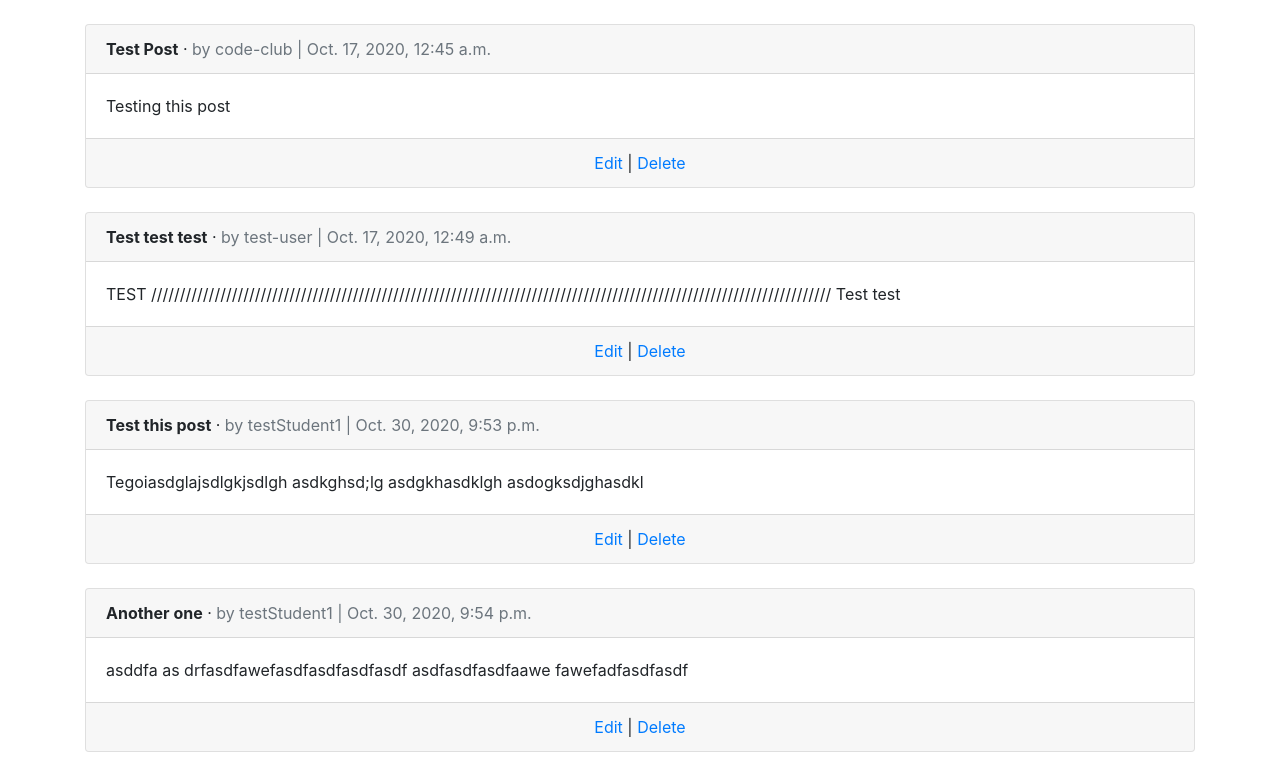
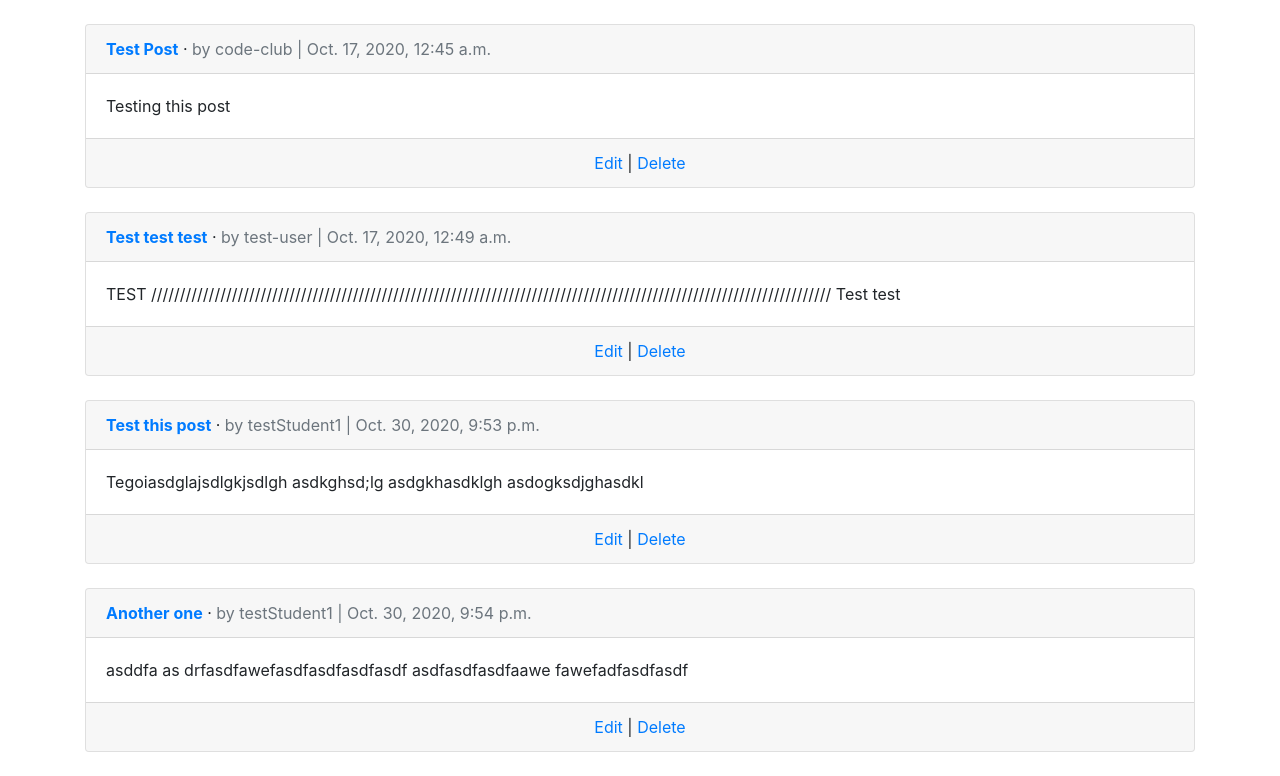
Before and after one commit to Betta-Lyon-Delsordo/code_club_site, a Django app: page /posts/ in a window 1280 px wide. Shown: the part 56-832 px from the top of the page. Run offline with Django 3.2, Linux system fonts and the light colour scheme; data comes from the database, SQL or seed files in the repository; some libraries are stand-ins or nearby versions.

Commit message:
Fix error on post_list

```diff
--- a/templates/post_list.html
+++ b/templates/post_list.html
@@ -6,7 +6,7 @@
 {% for post in object_list %}
 	<div class="card">
 	<div class="card-header">
-	<span class="font-weight-bold">{{ post.title }}</span> &middot;
+	<span class="font-weight-bold"><a href="{% url 'post_detail' post.pk %}">{{ post.title }}</a></span> &middot;
 	<span class="text-muted">by {{ post.author }} |
 	{{ post.date }}</span>
 	</div>
```
